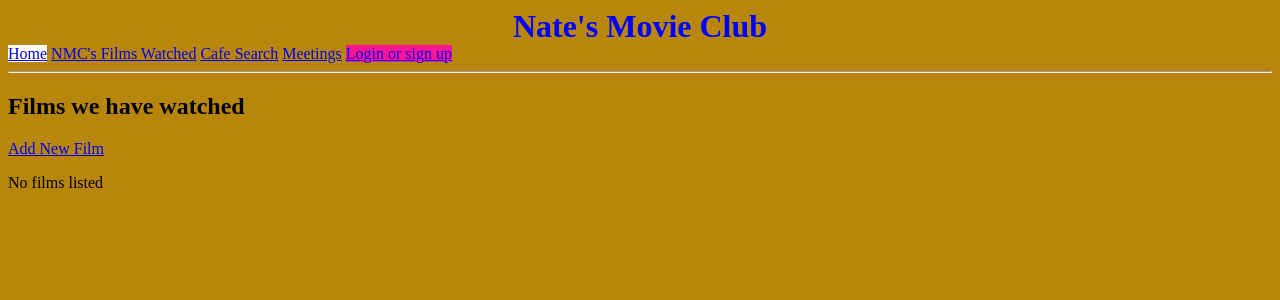
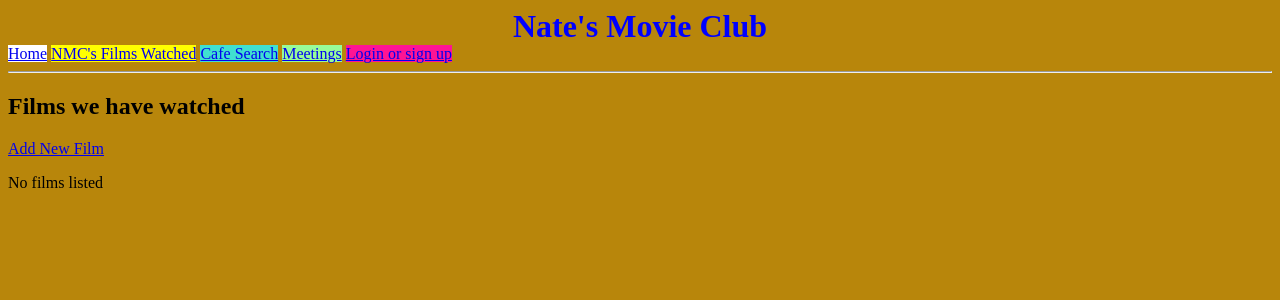
Before and after one commit to qp3580ug/movie_club_app, a Django app: page /films/list/ in a window 1280 px wide. Shown: the top 300 px of the page. Run offline with Django 3.2, Linux system fonts and the light colour scheme; data that the repository does not hold is empty.

Commit message:
stylesheet updates

```diff
--- a/movie_club_app/static/css/base_style.css
+++ b/movie_club_app/static/css/base_style.css
@@ -21,3 +21,15 @@ body {
 #home {
     background-color: white;
 }
+
+#films {
+    background-color: yellow;
+}
+
+#cafes {
+    background-color: turquoise;
+}
+
+#meetings {
+    background-color: palegreen;
+}
```
